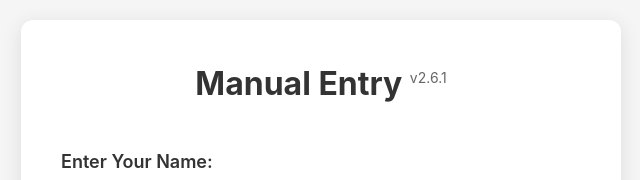
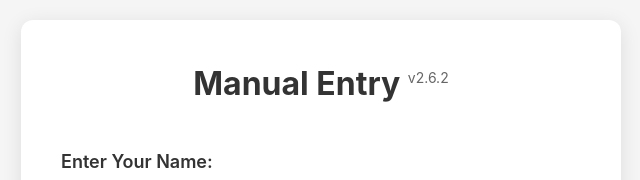
Before and after one commit to mahaase1/ManualEntry, a website: page roster-data-app/src/index.html in a window 1280 px wide. Shown: the top 180 px of the page, 319-959 px from the left. Drawn offline with Linux system fonts and the light colour scheme.

Commit message:
Increment version to v2.6.2 after save button fix

```diff
--- a/roster-data-app/src/index.html
+++ b/roster-data-app/src/index.html
@@ -14,7 +14,7 @@
     <div id="app">
         <!-- Startup Screen -->
         <div id="startup-screen" class="screen active">
-            <h1>Manual Entry <span id="version-number">v2.6.1</span></h1>
+            <h1>Manual Entry <span id="version-number">v2.6.2</span></h1>
             <div class="form-group">
                 <label for="operator-name">Enter Your Name:</label>
                 <input type="text" id="operator-name" required>
```
